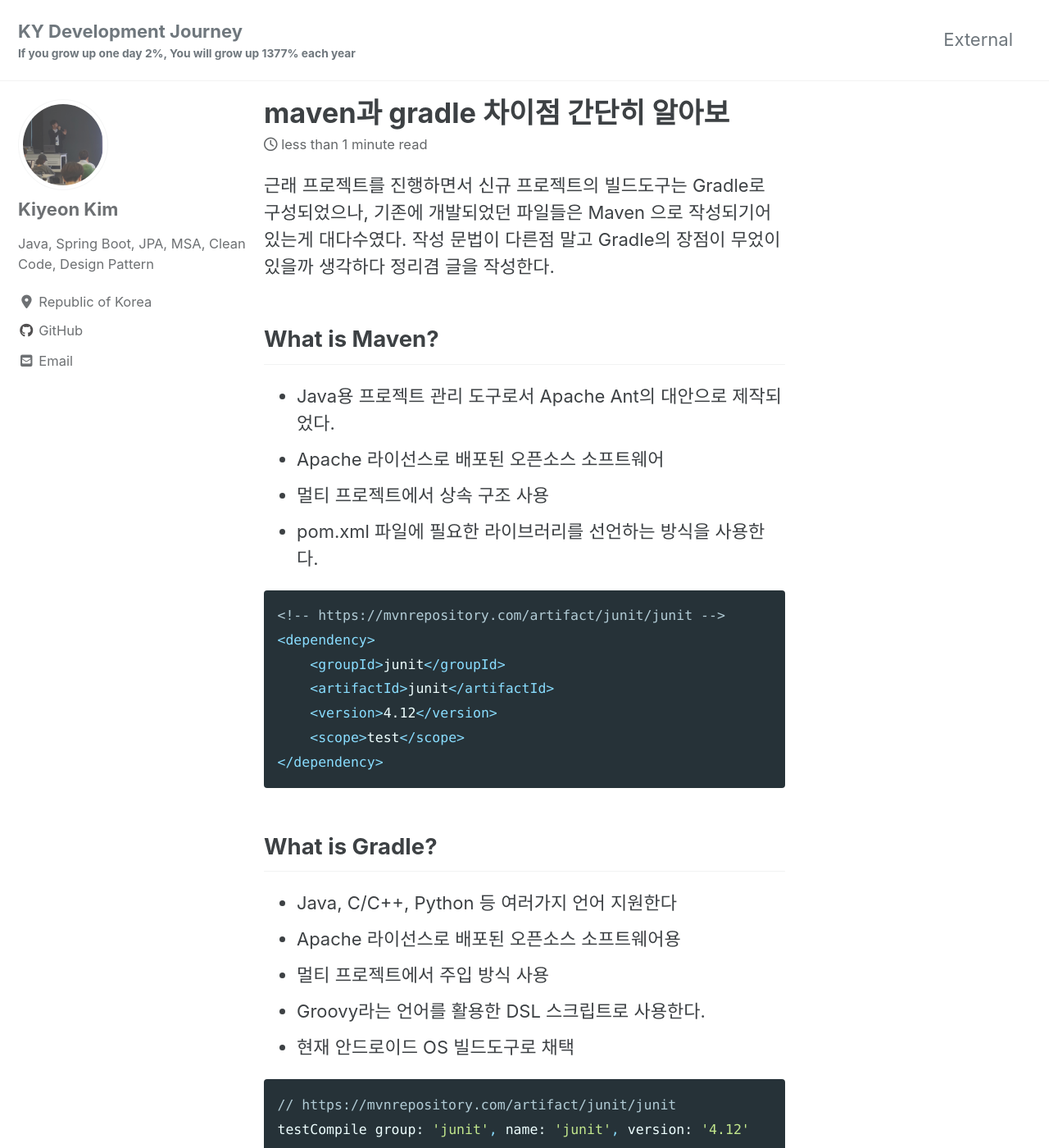
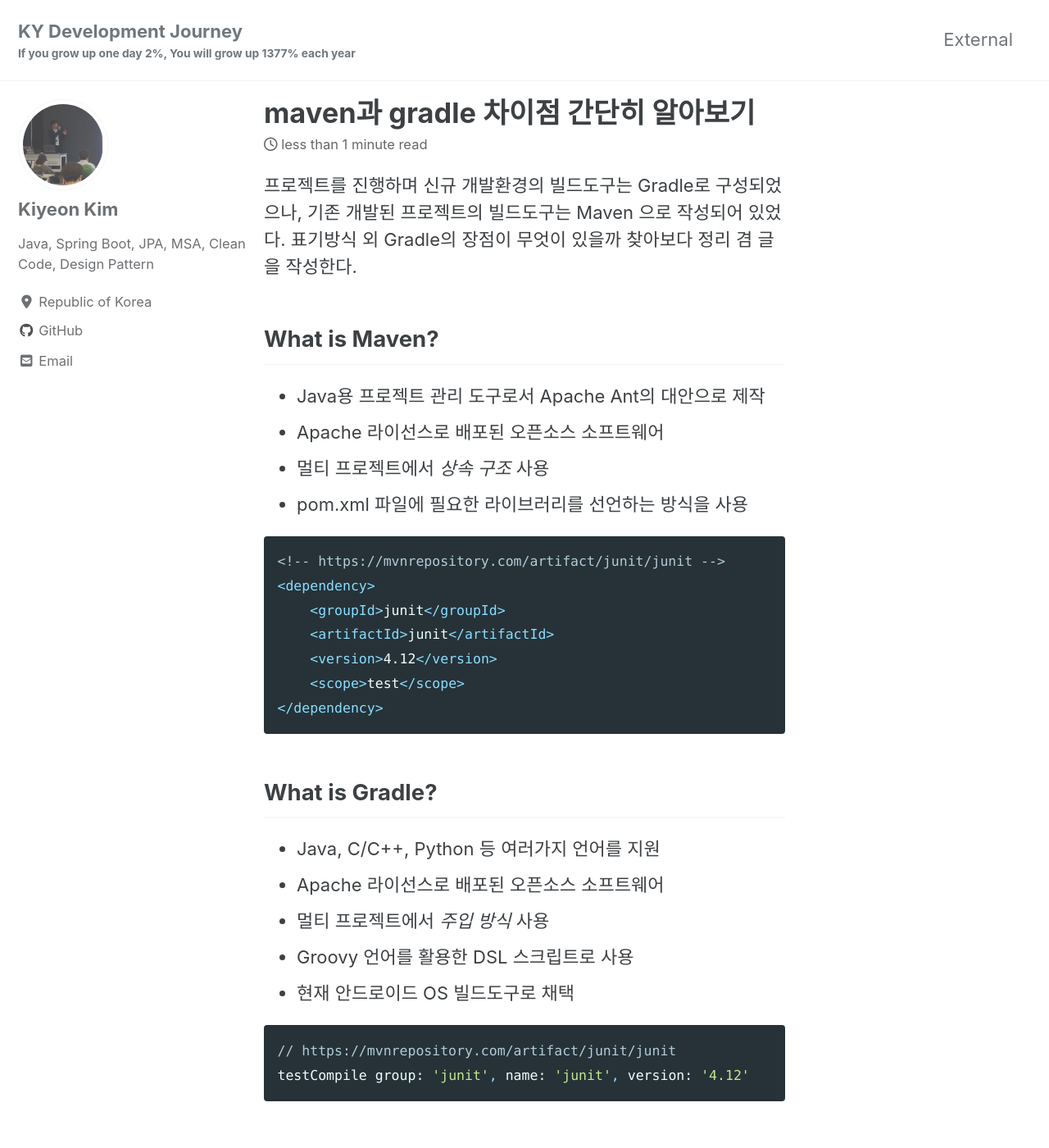
Before and after one commit to giyeon95/giyeon95.github.io, a Jekyll site: the page built from _posts/2020-04-07-maven-and-gradle.md, in a window 1280 px wide and 1400 px high. Shown: the whole window at 82% size. Built offline with Jekyll 4.4.1, drawn with Linux system fonts in a browser that asks for light colours; cached includes are drawn as plain includes; nearby versions of some CDN libraries; some of the changed text lies outside the part shown.

Commit message:
syntax modified

````diff
--- a/_posts/2020-04-07-maven-and-gradle.md
+++ b/_posts/2020-04-07-maven-and-gradle.md
@@ -1,19 +1,19 @@
 ---
-title: "maven과 gradle 차이점 간단히 알아보"
+title: "maven과 gradle 차이점 간단히 알아보기"
 date: 2020-04-07 23:21:08 -0400
 categories: infra
 ---
 
-근래 프로젝트를 진행하면서 신규 프로젝트의 빌드도구는 Gradle로 구성되었으나,
-기존에 개발되었던 파일들은 Maven 으로 작성되기어 있는게 대다수였다.
-작성 문법이 다른점 말고 Gradle의 장점이 무었이 있을까 생각하다 정리겸 글을 작성한다.
+프로젝트를 진행하며 신규 개발환경의 빌드도구는 Gradle로 구성되었으나,
+기존 개발된 프로젝트의 빌드도구는 Maven 으로 작성되어 있었다.
+표기방식 외 Gradle의 장점이 무엇이 있을까 찾아보다 정리 겸 글을 작성한다.
 
 
 ## What is Maven?
-* Java용 프로젝트 관리 도구로서 Apache Ant의 대안으로 제작되었다.
+* Java용 프로젝트 관리 도구로서 Apache Ant의 대안으로 제작
 * Apache 라이선스로 배포된 오픈소스 소프트웨어
-* 멀티 프로젝트에서 상속 구조 사용
-* pom.xml 파일에 필요한 라이브러리를 선언하는 방식을 사용한다.
+* 멀티 프로젝트에서 *상속 구조* 사용
+* pom.xml 파일에 필요한 라이브러리를 선언하는 방식을 사용
 
 ```xml
 <!-- https://mvnrepository.com/artifact/junit/junit -->
@@ -27,10 +27,10 @@ categories: infra
 
 
 ## What is Gradle?
-* Java, C/C++, Python 등 여러가지 언어 지원한다
-* Apache 라이선스로 배포된 오픈소스 소프트웨어용
-* 멀티 프로젝트에서 주입 방식 사용
-* Groovy라는 언어를 활용한 DSL 스크립트로 사용한다.
+* Java, C/C++, Python 등 여러가지 언어를 지원
+* Apache 라이선스로 배포된 오픈소스 소프트웨어
+* 멀티 프로젝트에서 *주입 방식* 사용
+* Groovy 언어를 활용한 DSL 스크립트로 사용
 * 현재 안드로이드 OS 빌드도구로 채택
 
 ```groovy
@@ -47,6 +47,5 @@ testCompile group: 'junit', name: 'junit', version: '4.12'
 
 
 ## 마치며..
-> 간단한 내용만 정리했지만, Gradle과 Maven은 작성방법만 차이가 있는줄 알았다.
-> 그러나 작성법 외에도 멀티프로젝트에서의 **내부 동작 방식**, **빌드 속도**, **언어 지원 범위** 등
-> 몰르고 넘어갈뻔한 다양한 차이점이 있었다. 추후에 시간에 여유가 있을때 조금 더 깊게 정리해보아야겠다.
+> 간단한 내용만 정리했으나, 표기방식 외에도 멀티프로젝트에서의 **내부 동작 방식**, **빌드 속도**, **언어 지원 범위** 등
+> 인지하지 못했던 다양한 차이점이 있다고 한다. 추후에 시간에 여유가 있을때 조금 더 깊게 정리해보아야겠다.
````
